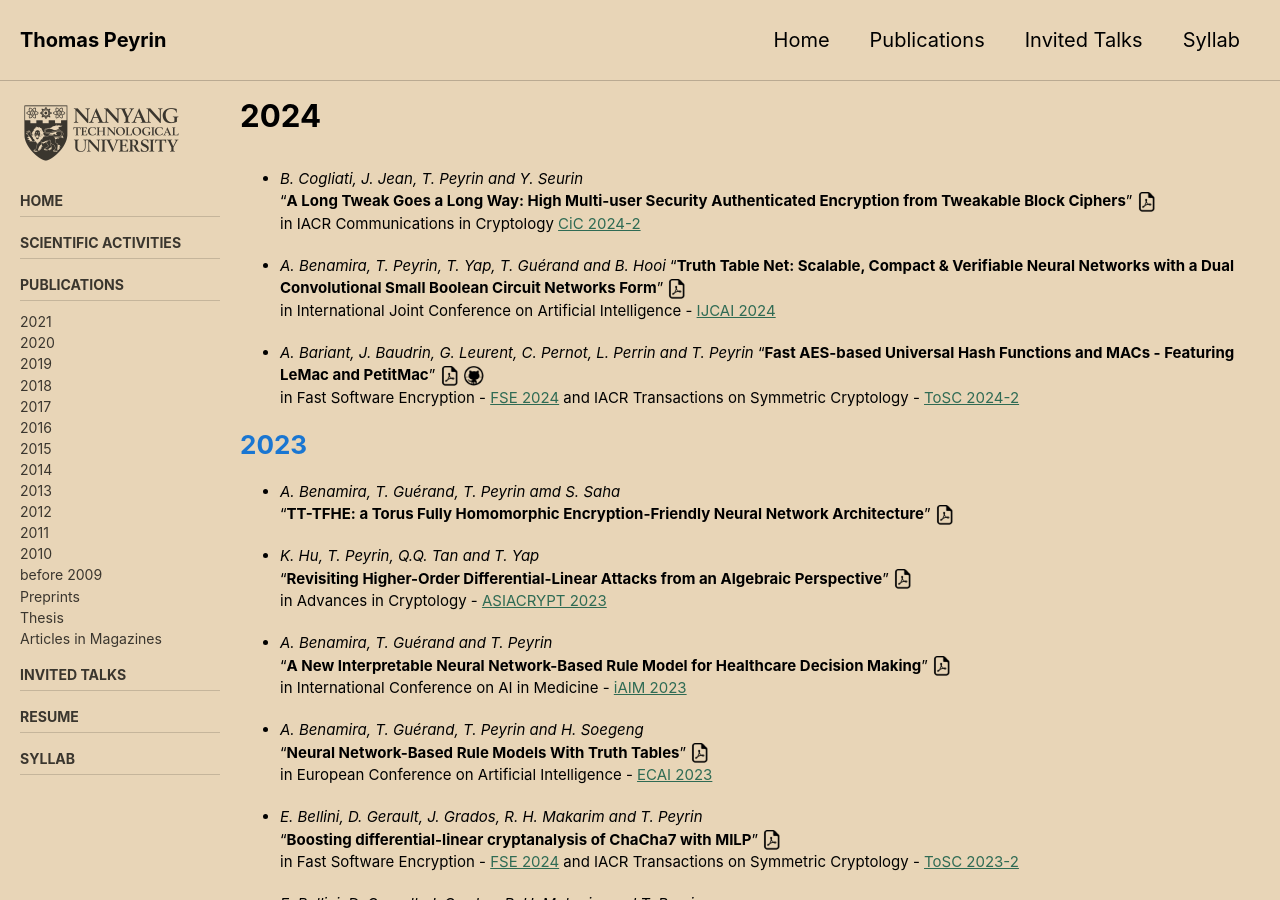
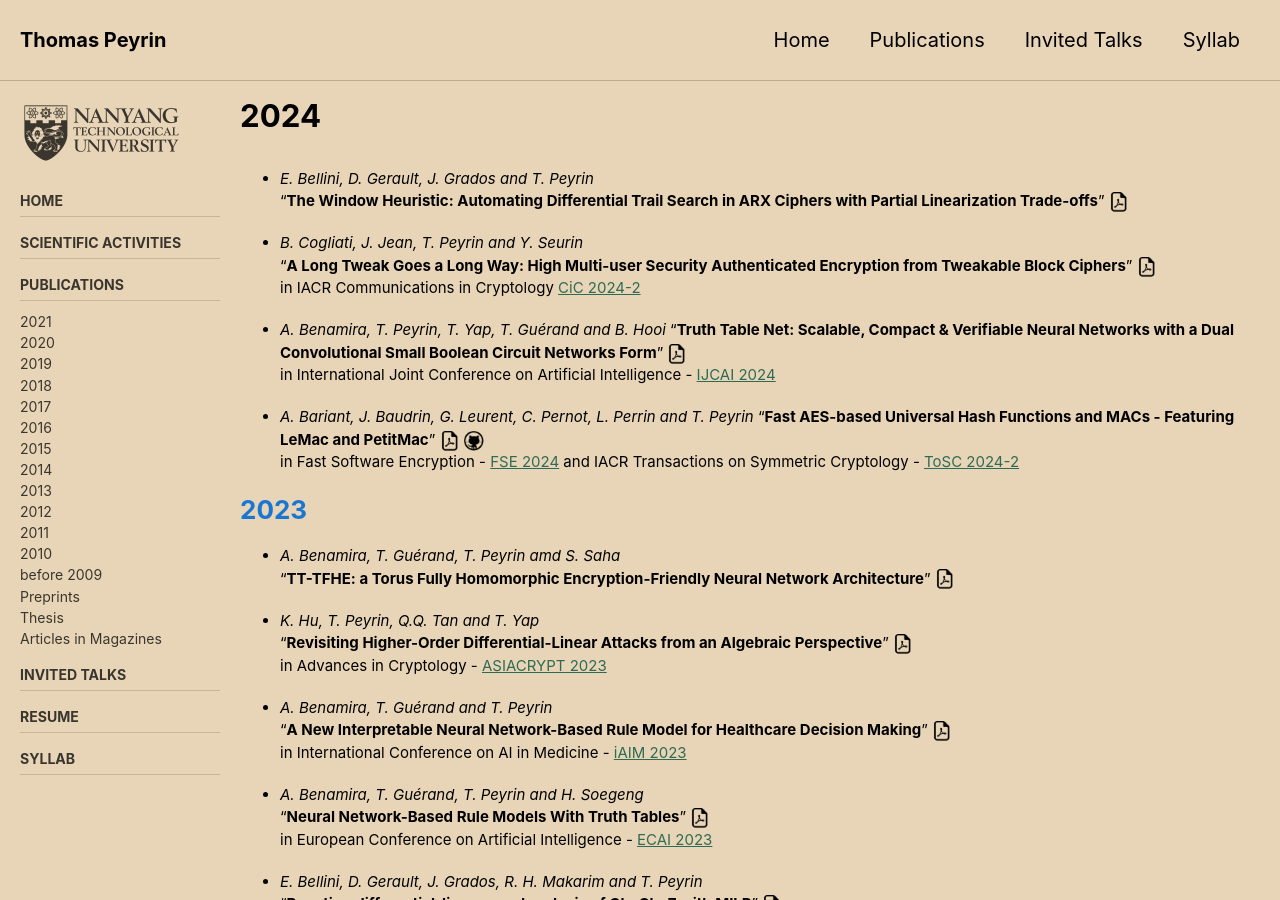
Before and after one commit to thomaspeyrin/web, a Jekyll site: the page built from publications.md, in a window 1280 px wide and 900 px high. Built offline with Jekyll 4.4.1, drawn with Linux system fonts in a browser that asks for light colours; cached includes are drawn as plain includes; nearby versions of some CDN libraries; our own code applies the rules of GitHub Pages for plain Markdown files.

Commit message:
Update publications.md

```diff
--- a/publications.md
+++ b/publications.md
@@ -10,6 +10,9 @@ sidebar:
 ---
 
 # 2024
+
+- *E. Bellini, D. Gerault, J. Grados and T. Peyrin*
+"**The Window Heuristic: Automating Differential Trail Search in ARX Ciphers with Partial Linearization Trade-offs**"  [![](https://thomaspeyrin.github.io/web/assets/images/pdf_icon_small.png "article")](https://eprint.iacr.org/2024/1743)
 
 - *B. Cogliati, J. Jean, T. Peyrin and Y. Seurin*
 "**A Long Tweak Goes a Long Way: High Multi-user Security Authenticated Encryption from Tweakable Block Ciphers**"  [![](https://thomaspeyrin.github.io/web/assets/images/pdf_icon_small.png "article")](https://eprint.iacr.org/2022/846.pdf)
```
